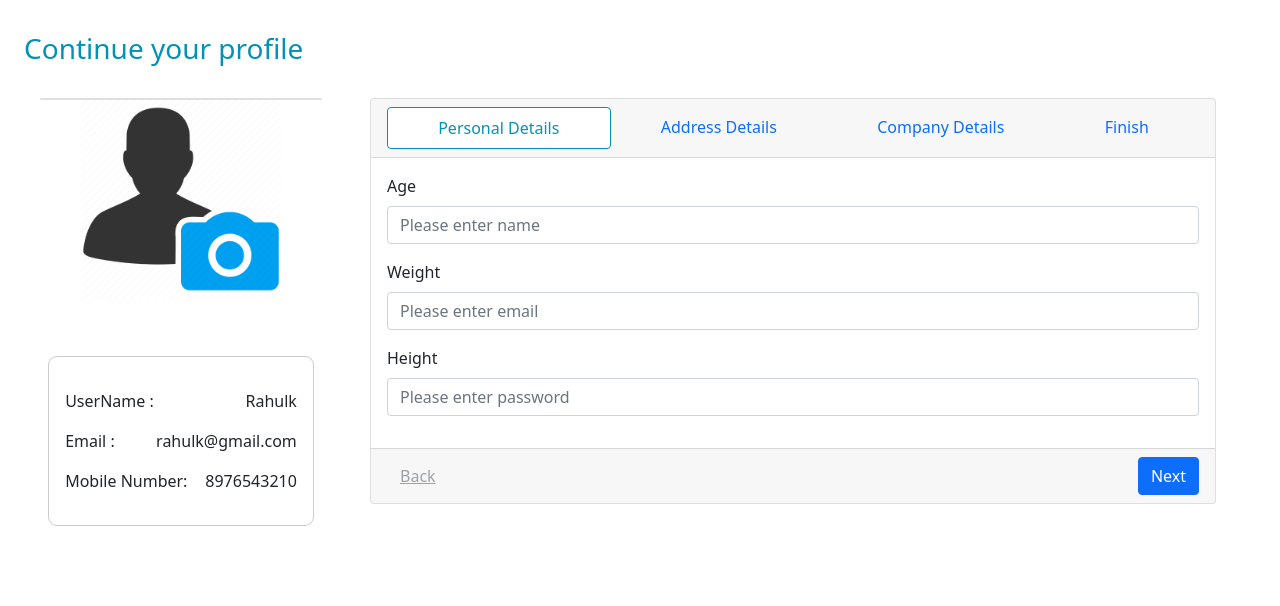
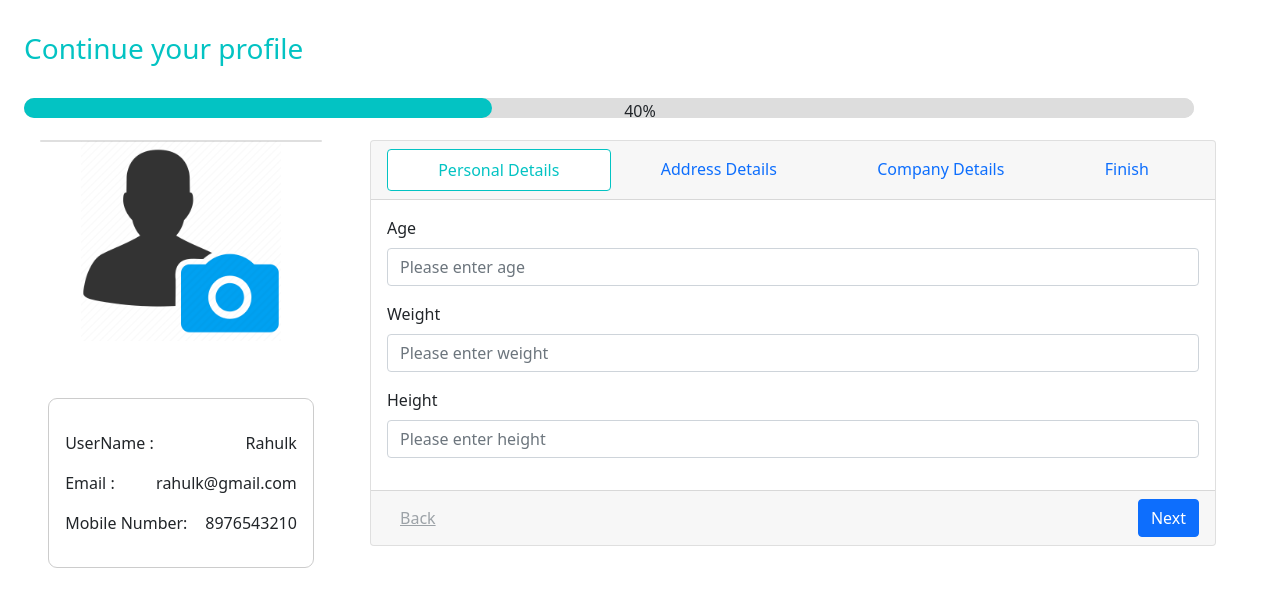
Before and after one commit to nahz-ay/medapp, a plain HTML site: page registration.html in a window 1280 px wide. Drawn offline with nearby package versions, Linux system fonts and the light colour scheme.

Commit message:
progress bar added

```diff
--- a/registration.html
+++ b/registration.html
@@ -16,6 +16,10 @@
 
     <section class="mt-4 registrationBox shadow-none m-lg-4">
       <h3>Continue your profile</h3>
+      <div class="progress-bar__wrapper">
+        <label class="progress-bar__value" htmlFor="progress-bar"> 40% </label>
+        <progress id="progress-bar" value="40" max="100"></progress>
+      </div>
       <div class="row m-1">
         <div class="col-lg-3 col-12">
           <div class="profilePicDiv">
@@ -60,7 +64,7 @@
                       class="form-control"
                       name="name"
                       id="name"
-                      placeholder="Please enter name"
+                      placeholder="Please enter age"
                     />
                   </div>
                   <div class="mb-3">
@@ -70,7 +74,7 @@
                       class="form-control"
                       name="email"
                       id="email"
-                      placeholder="Please enter email"
+                      placeholder="Please enter weight"
                     />
                   </div>
                   <div class="mb-3">
@@ -80,7 +84,7 @@
                       class="form-control"
                       name="password"
                       id="password"
-                      placeholder="Please enter password"
+                      placeholder="Please enter height"
                     />
                   </div>
                 </div>
--- a/styles/colors.scss
+++ b/styles/colors.scss
@@ -1,5 +1,5 @@
 @import url('https://fonts.googleapis.com/css?family=Montserrat:400,800');
 
 
-$themeColor: #0392b5;
-$secColor: #07bfe8;
+$themeColor: #03c3c3;
+$secColor: #0197b8;
--- a/styles/registration.scss
+++ b/styles/registration.scss
@@ -74,4 +74,43 @@
 				border: 1px solid $themeColor;
 			}
 		}
+
+		.progress-bar__wrapper {
+			position: relative;
+			margin-bottom: 1rem;
+		}
+
+		.progress-bar__value {
+			position: absolute;
+			display: flex;
+			flex-direction: column;
+			align-items: center;
+			gap: 8px;
+			top: 50%;
+			left: 50%;
+			transform: translate(-50%, -50%);
+		}
+
+		progress {
+			width: 95%;
+			height: 20px;
+			border-radius: 50px;
+			background-color: #ddd;
+			transition: width 300ms ease;
+		}
+
+		progress[value]::-webkit-progress-bar {
+			width: 100%;
+			height: 20px;
+			border-radius: 50px;
+			background-color: #ddd;
+			transition: width 300ms ease;
+		}
+
+		progress[value]::-webkit-progress-value {
+			width: 0;
+			border-radius: 50px;
+			background-color: $themeColor;
+			transition: width 300ms ease;
+		}
 	}
```
Also changed, not shown: main.css, 1 other file.
